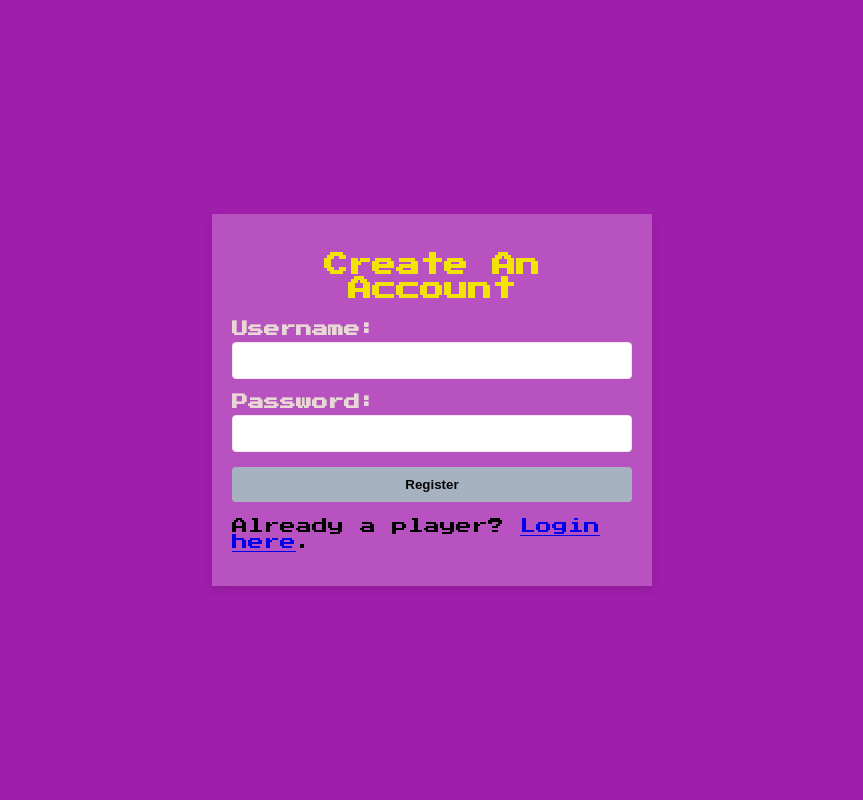
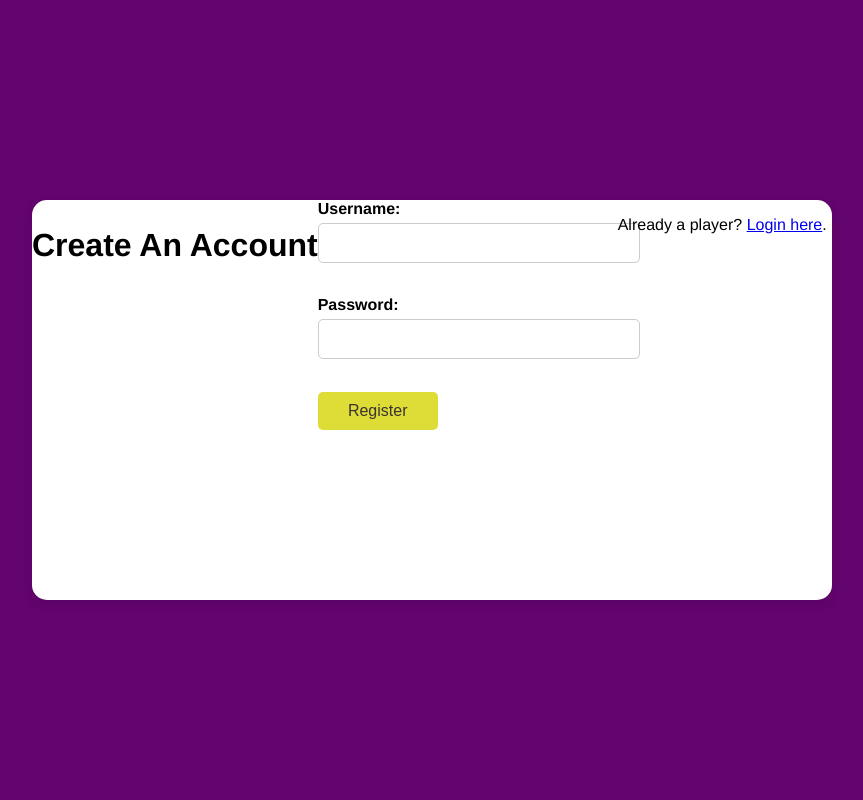
Before and after one commit to MandiniJayaratne/BananaGame, a PHP site: page /register.html in a window 1280 px wide. Shown: the whole page, without its empty margins (208-1071 px from the left). Run offline with PHP 8.4, Linux system fonts and the light colour scheme.

Commit message:
modified the stylings

```diff
--- a/authenticate/authenticate.css
+++ b/authenticate/authenticate.css
@@ -1,101 +1,123 @@
 @import url("https://fonts.googleapis.com/css2?family=Press+Start+2P&display=swap");
 
 body {
-  font-family: "Press Start 2P", cursive;
+  font-family: "Franklin Gothic Medium", "Arial Narrow", Arial, sans-serif;
+  font-size: 1rem;
+  margin: 0;
+  padding: 0;
   display: flex;
   justify-content: center;
   align-items: center;
-  min-height: 100vh;
-  margin: 0;
-  background-color: #9f1eab;
+  height: 100vh;
+  background-color: rgb(100, 4, 111);
+}
+
+.header {
+  position: absolute;
+  top: 0;
+  left: 0;
+  width: 100%;
+  padding: 10px 20px;
+  background-color: transparent;
+  z-index: 1000;
+}
+
+.titleheader {
+  font-family: "Poppins", sans-serif;
+  font-size: 1.5rem;
+  font-weight: bold;
+  color: #f2e205;
 }
 
 .container {
-  width: 100%;
-  max-width: 400px;
-  max-height: 500px;
-  padding: 20px;
-  background-color: #b852c1;
-  box-shadow: 0 4px 8px rgba(0, 0, 0, 0.1);
-  border-radius: px;
+  display: flex;
+  width: 90%;
+  max-width: 800px;
+  height: 400px;
+  background-color: #fff;
+  border-radius: 15px;
+  box-shadow: 0 4px 12px rgba(0, 0, 0, 0.1);
+  overflow: hidden;
 }
 
-h2 {
-  text-align: center;
-  color: #f2e205;
+.container .left,
+.container .right {
+  flex: 1;
+  padding: 30px;
+  display: flex;
+  flex-direction: column;
+  justify-content: center;
+  align-items: center;
+}
+
+.container .left {
+  background-color: #b852c1;
+  color: #fff;
+  transition: all 0.5s ease;
+}
+
+.container .right {
+  background-color: #f5f5f5;
+  color: #333;
+  transition: all 0.5s ease;
+}
+
+.container h2 {
+  font-size: 2rem;
   margin-bottom: 20px;
 }
 
-/* Input fields and labels */
-label {
-  font-weight: bold;
-  color: #e9d7d7;
-  display: block;
+.container form {
+  width: 100%;
+  max-width: 300px;
+  display: flex;
+  flex-direction: column;
+  align-items: flex-start;
+}
+
+.container form label {
+  font-weight: 600;
   margin-bottom: 5px;
 }
 
-input[type="text"],
-input[type="password"] {
+.container form input {
   width: 100%;
   padding: 10px;
   margin-bottom: 15px;
-  border: 1px solid #f1e9e9;
-  border-radius: 4px;
-  box-sizing: border-box;
-  transition: border-color 0.3s ease;
+  border: 1px solid #ccc;
+  border-radius: 5px;
+  font-size: 1rem;
 }
 
-input[type="text"]:focus,
-input[type="password"]:focus {
-  border-color: #5c9ded;
-  outline: none;
-}
-
-/* Button */
-button {
-  width: 100%;
+.container form button {
   padding: 10px;
-  background-color: #a7b2c0;
+  width: 40%;
+  max-width: 300px;
+  background-color: #dedc36;
+  color: #3c3333;
   border: none;
-  border-radius: 4px;
-  color: #060606;
-  font-weight: bold;
+  border-radius: 5px;
+  font-size: 1rem;
   cursor: pointer;
   transition: background-color 0.3s ease;
 }
 
-button:hover {
-  background-color: #dee745;
-  color: #0a0e12;
+.container form button:hover {
+  background-color: #f2e205;
 }
 
-.error-message,
-.success-message {
-  padding: 10px;
-  margin-bottom: 15px;
-  border-radius: 4px;
+.msg {
+  margin-top: 20px;
+  font-size: 0.9rem;
   text-align: center;
 }
 
-.error-message {
-  background-color: #f8d7da;
-  color: #721c24;
+.msg a {
+  color: #5c9ded;
+  text-decoration: none;
+  font-weight: 600;
 }
 
-.success-message {
-  background-color: #d4edda;
-  color: #155724;
-}
-
-/* Links */
-form a {
-  display: block;
-  text-align: center;
-  margin-top: 10px;
-  color: #5c9ded;
-  text-decoration: none;
-}
-
-form a:hover {
+.msg a:hover {
   text-decoration: underline;
 }
```
